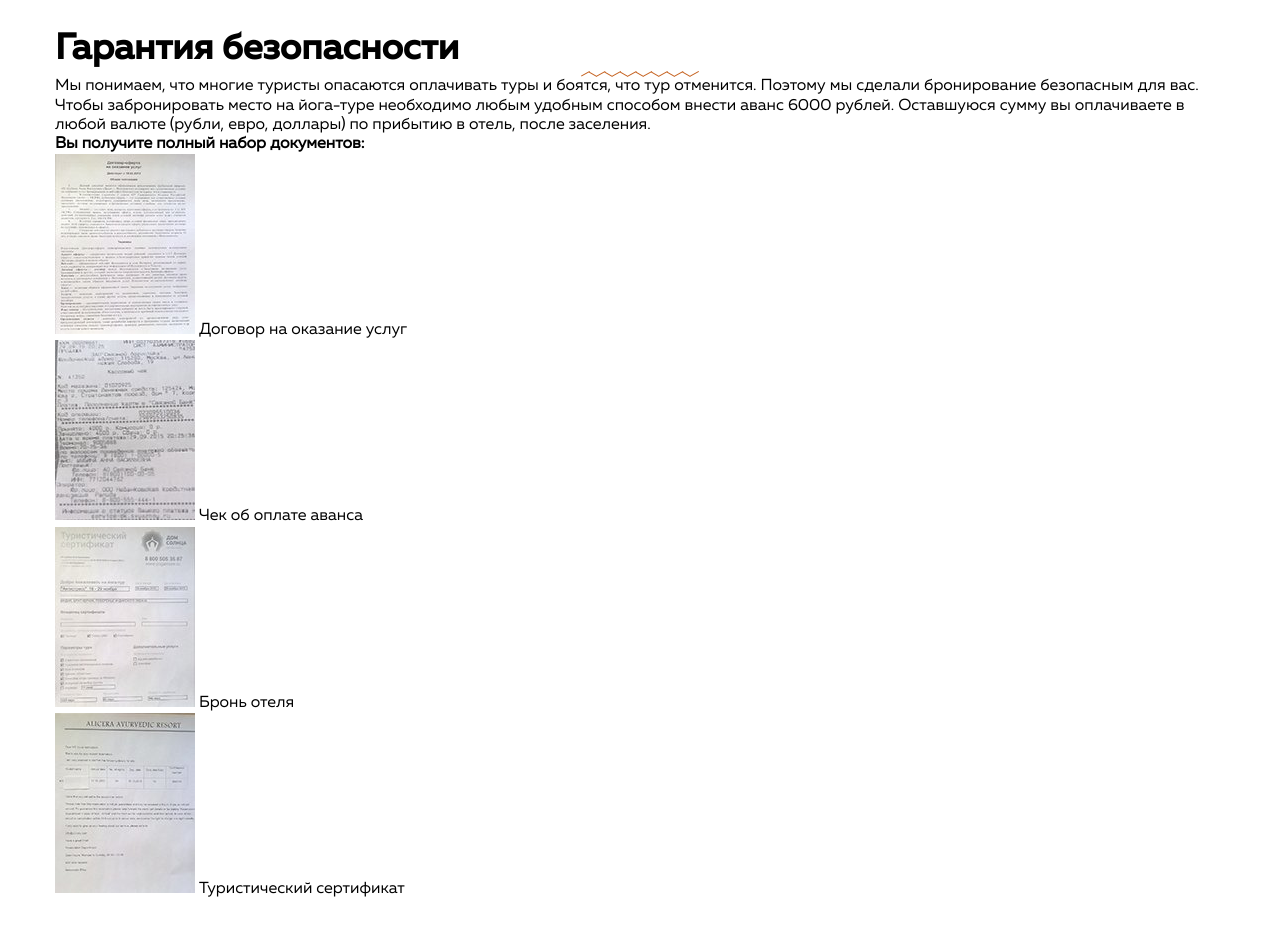
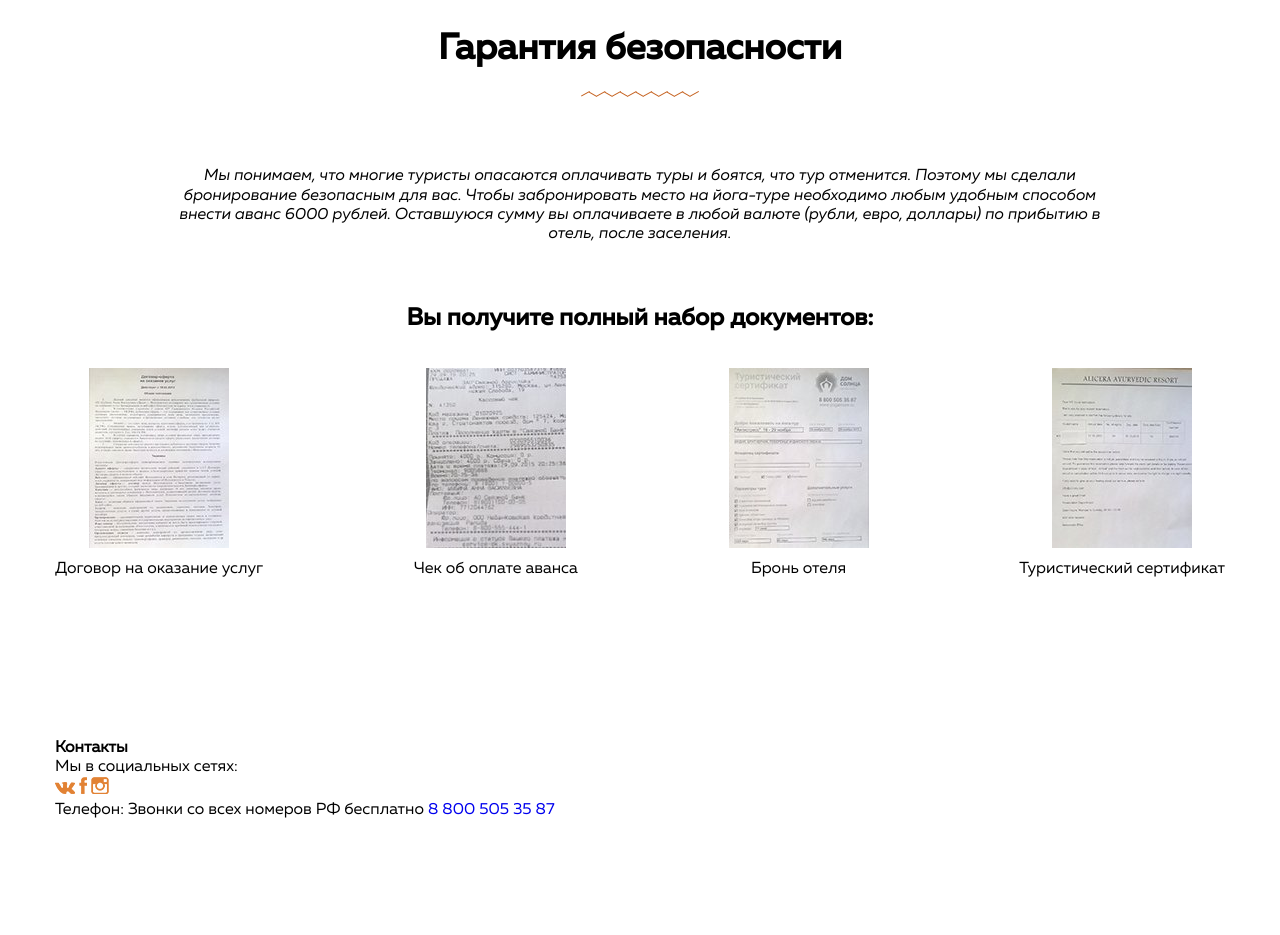
Before and after one commit to KuchkoNikita/yoga-tour-site, a website: page src/index.html in a window 1280 px wide. Shown: the part 9680-10615 px from the top of the page. After the commit the page ends 10580 px from the top, so only its background shows below. Drawn offline with Linux system fonts and the light colour scheme.

Commit message:
contacts-block

```diff
--- a/src/index.html
+++ b/src/index.html
@@ -664,6 +664,32 @@
             <!-- /.container -->
         </div>
         <!-- /.safety section -->
+        <div class="contacts section">
+            <div class="container">
+                <h4 class="contacts__title">Контакты</h4>
+                <div class="contacts-list">
+                    <div class="contacts-social">
+                        <span class="contacts-social__title">Мы в социальных сетях:</span>
+                        <div class="contacts-social">
+                            <a class="contacts-social__link" href="#"><img src="./img/contacts/vkontakte.png" alt="вконтакте" class="contacts-social__image"></a>
+                            <a class="contacts-social__link" href="#"><img src="./img/contacts/facebook.png" alt="фейсбук" class="contacts-social__image"></a>
+                            <a class="contacts-social__link" href="#"><img src="./img/contacts/instagram.png" alt="инстаграм" class="contacts-social__image"></a>
+                        </div>
+                        <!-- /.contacts-social -->
+                    </div>
+                    <!-- /.contacts-list__social -->
+                    <div class="contacts-phone">
+                        <span class="contacts-phone__title">Телефон:</span>
+                        <span class="contacts-phone__desription">Звонки со всех номеров РФ бесплатно</span>
+                        <!-- /.contacts-phone__desription -->
+                        <a href="tel:8(800)505-35-87" class="contacts-phone__phone">8 800 505 35 87</a> <!-- /.contacts-phone__phone -->
+                    </div>
+                </div>
+                <!-- /.contacts-list -->
+            </div>
+            <!-- /.container -->
+        </div>
+        <!-- /.contacts section -->
     </main>
     <!-- /.main -->
     <script src="./JavaScript/main.js"></script>
--- a/src/sass/blocks/_safety.sass
+++ b/src/sass/blocks/_safety.sass
@@ -2,3 +2,31 @@
     &__title
         font-size: 36px
         +bold
+        text-align: center
+        margin-bottom: 20px
+    &__line
+        margin-bottom: 70px
+    &__text
+        display: block
+        margin: 0 auto
+        width: 966px
+        text-align: center
+        font-size: 16px
+        +italic
+        margin-bottom: 60px
+    &__subtitle
+        font-size: 24px
+        +bold
+        text-align: center
+        margin-bottom: 35px
+    &-list
+        display: flex
+        justify-content: space-between
+        &__item
+        &__image
+            display: block
+            margin: 0 auto
+        &__text
+            display: block
+            text-align: center
+            margin-top: 12px
```
Also changed, not shown: src/css/style.css, src/img/contacts/facebook.png (added), src/img/contacts/instagram.png (added), src/img/contacts/vkontakte.png (added), 1 other file.
